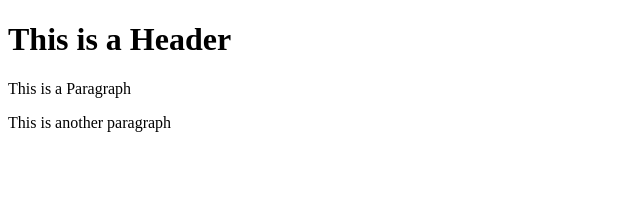
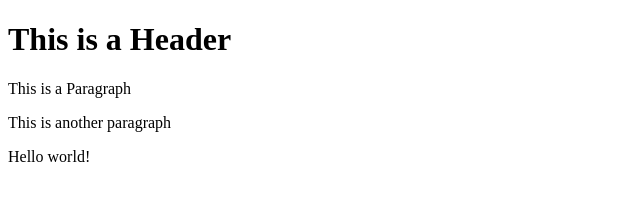
Before and after one commit to Rbychowski/git-test, a website: page index.html in a window 1280 px wide. Shown: the whole page, without its empty margins (0-640 px from the left). Drawn offline with Linux system fonts and the light colour scheme.

Commit message:
Using NPM

```diff
--- a/index.html
+++ b/index.html
@@ -4,5 +4,6 @@
         <h1>This is a Header</h1>
         <p>This is a Paragraph</p>
         <p>This is another paragraph</p>
+        <p>Hello world!</p>
     </body>
 </html>
```
Also changed, not shown: package.json (added, +24 -0 lines), 2 other files.
